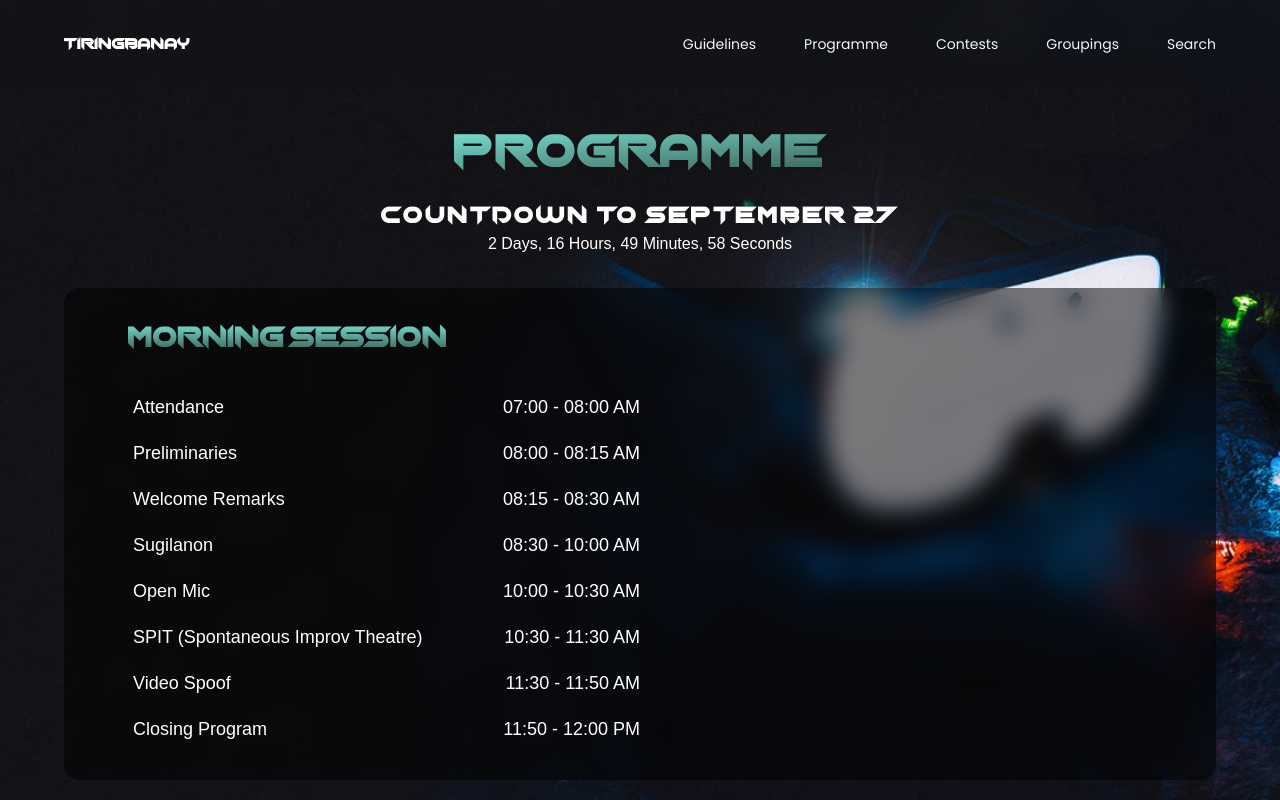
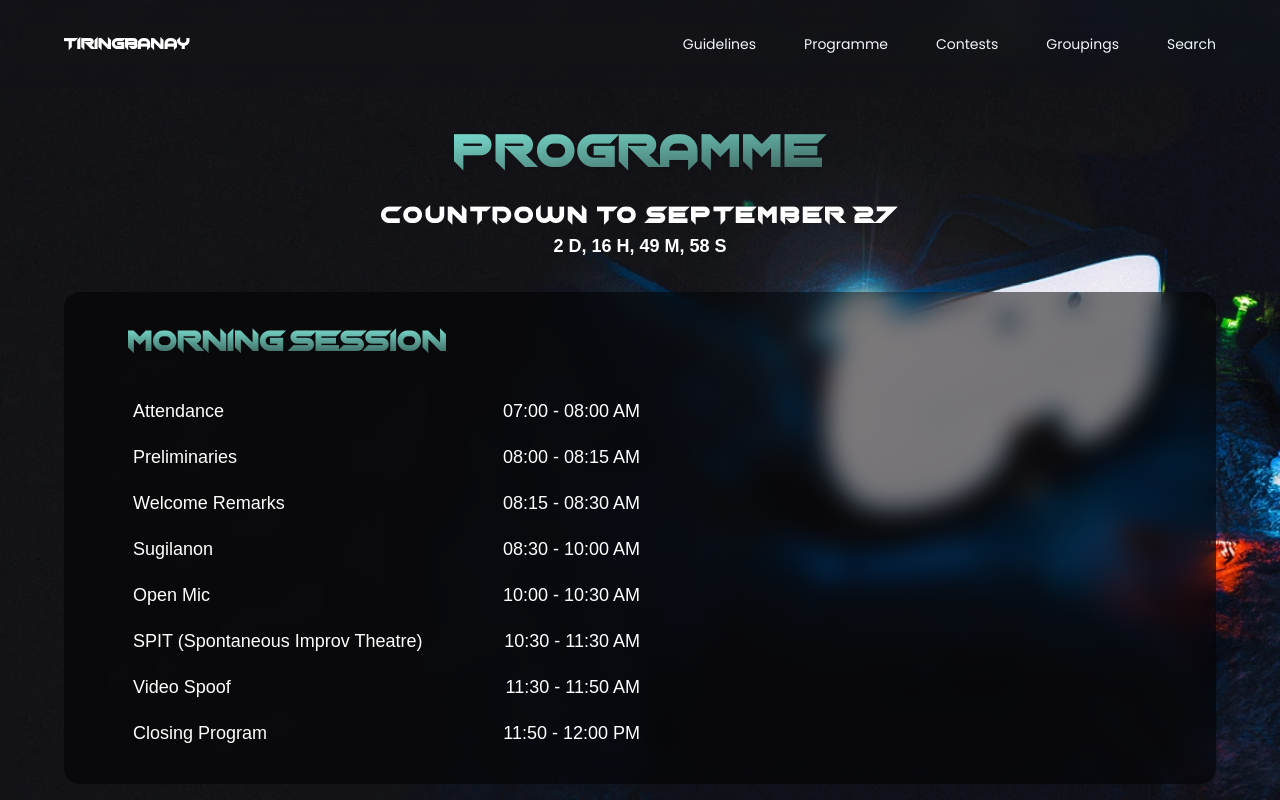
Before and after one commit to WVSU-CIPHER/Website-Directory-CICT-Tiringbanay-2024, a Next.js app: page /programme in a window 1280 px wide. Shown: the top 800 px of the page. Built offline with nearby package versions, Linux system fonts and the light colour scheme.

Commit message:
added countdown finale message

```diff
--- a/src/app/components/programme/CountDown.jsx
+++ b/src/app/components/programme/CountDown.jsx
@@ -12,11 +12,13 @@ export default function Countdown() {
     seconds: 0,
   });
 
+  const [isTiringbanayDay, setIsTiringbanayDay] = useState(false);
+
   useEffect(() => {
     const targetDate = moment("2024-09-27 00:00:00", "YYYY-MM-DD HH:mm:ss");
 
     const updateCountdown = () => {
-      const now = moment();
+      const now = moment(); // Move 'now' inside the update function
       const diffDays = targetDate.diff(now, "days");
       const diffHours = targetDate.diff(now, "hours") % 24;
       const diffMinutes = targetDate.diff(now, "minutes") % 60;
@@ -28,6 +30,15 @@ export default function Countdown() {
         minutes: diffMinutes,
         seconds: diffSeconds,
       });
+
+      // Check if today is Tiringbanay Day
+      const currentDate = now.format("YYYY-MM-DD");
+      const eventDate = targetDate.format("YYYY-MM-DD");
+      if (currentDate === eventDate) {
+        setIsTiringbanayDay(true);
+      } else {
+        setIsTiringbanayDay(false);
+      }
     };
 
     // Update countdown every second
@@ -38,20 +49,22 @@ export default function Countdown() {
   }, []);
 
   return (
-    <div
-      className={`w-full text-white text-center `}
-    >
+    <div className={`w-full text-white text-center `}>
+      {!isTiringbanayDay ? (
+        <>
           <h1
             className={`font-normal ${chopsic.className} text-lg md:text-xl lg:text-2xl tracking-widest text-white`}
           >
             Countdown to September 27
           </h1>
-      <p
-        className={` text-transparent text-white font-medium  text-base`}
-      >
-        {timeRemaining.days} Days, {timeRemaining.hours} Hours,{" "}
-        {timeRemaining.minutes} Minutes, {timeRemaining.seconds} Seconds
+          <p className={` text-transparent text-white text-lg font-semibold`}>
+            {timeRemaining.days} D, {timeRemaining.hours} H,{" "}
+            {timeRemaining.minutes} M, {timeRemaining.seconds} S
           </p>
+        </>
+      ) : (
+        <div className="text-white font-semibold uppercase">game on!</div>
+      )}
     </div>
   );
 }
```
Lines whose indentation alone changed are shown as unchanged.
